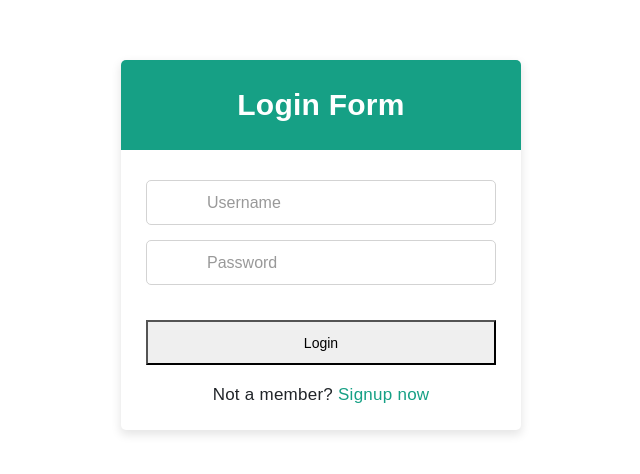
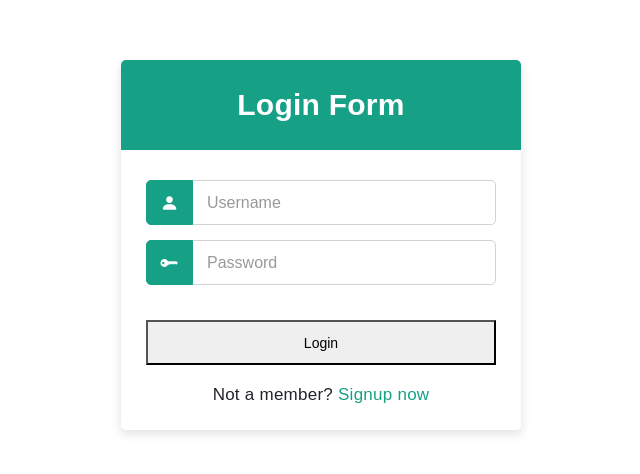
Before and after one commit to CamiloMaria/task-manager-application-frontend, an Angular app: page /auth/login in a window 1280 px wide. Shown: the part 110-584 px from the top of the page, without its empty margins (319-959 px from the left). Built offline with nearby package versions, Linux system fonts and the light colour scheme.

Commit message:
Added icons

```diff
--- a/package.json
+++ b/package.json
@@ -24,6 +24,7 @@
     "@fortawesome/fontawesome-free": "^6.4.0",
     "@fortawesome/free-solid-svg-icons": "^6.4.0",
     "bootstrap": "^5.3.0",
+    "bootstrap-icons": "^1.10.5",
     "rxjs": "~7.8.0",
     "tslib": "^2.3.0",
     "zone.js": "~0.13.0"
--- a/src/app/auth/pages/login/login.component.html
+++ b/src/app/auth/pages/login/login.component.html
@@ -3,9 +3,11 @@
     <div class="title"><span>Login Form</span></div>
     <form [formGroup]="loginForm" (ngSubmit)="onSubmit()">
       <div class="row">
+        <i class="bi bi-person-fill"></i>
         <input type="text" placeholder="Username" formControlName="username" name="username" required>
       </div>
       <div class="row">
+        <i class="bi bi-key-fill"></i>
         <input type="password" placeholder="Password" formControlName="password" name="password" required>
       </div>
       <br>
--- a/src/app/auth/pages/register/register.component.html
+++ b/src/app/auth/pages/register/register.component.html
@@ -3,12 +3,15 @@
       <div class="title"><span>Register Form</span></div>
       <form [formGroup]="registerForm" (ngSubmit)="onSubmit()">
         <div class="row">
+          <i class="bi bi-person"></i>
           <input type="text" placeholder="Username" formControlName="username" name="username" required>
         </div>
         <div class="row">
-            <input type="text" placeholder="Email" formControlName="email" name="email" required>
-          </div>
+          <i class="bi bi-envelope-at"></i>
+          <input type="text" placeholder="Email" formControlName="email" name="email" required>
+        </div>
         <div class="row">
+          <i class="bi bi-key"></i>
           <input type="password" placeholder="Password" formControlName="password" name="password" required>
         </div>
         <br>
```
Also changed, not shown: 1 other file (tests, documents, lock files or other folders).
